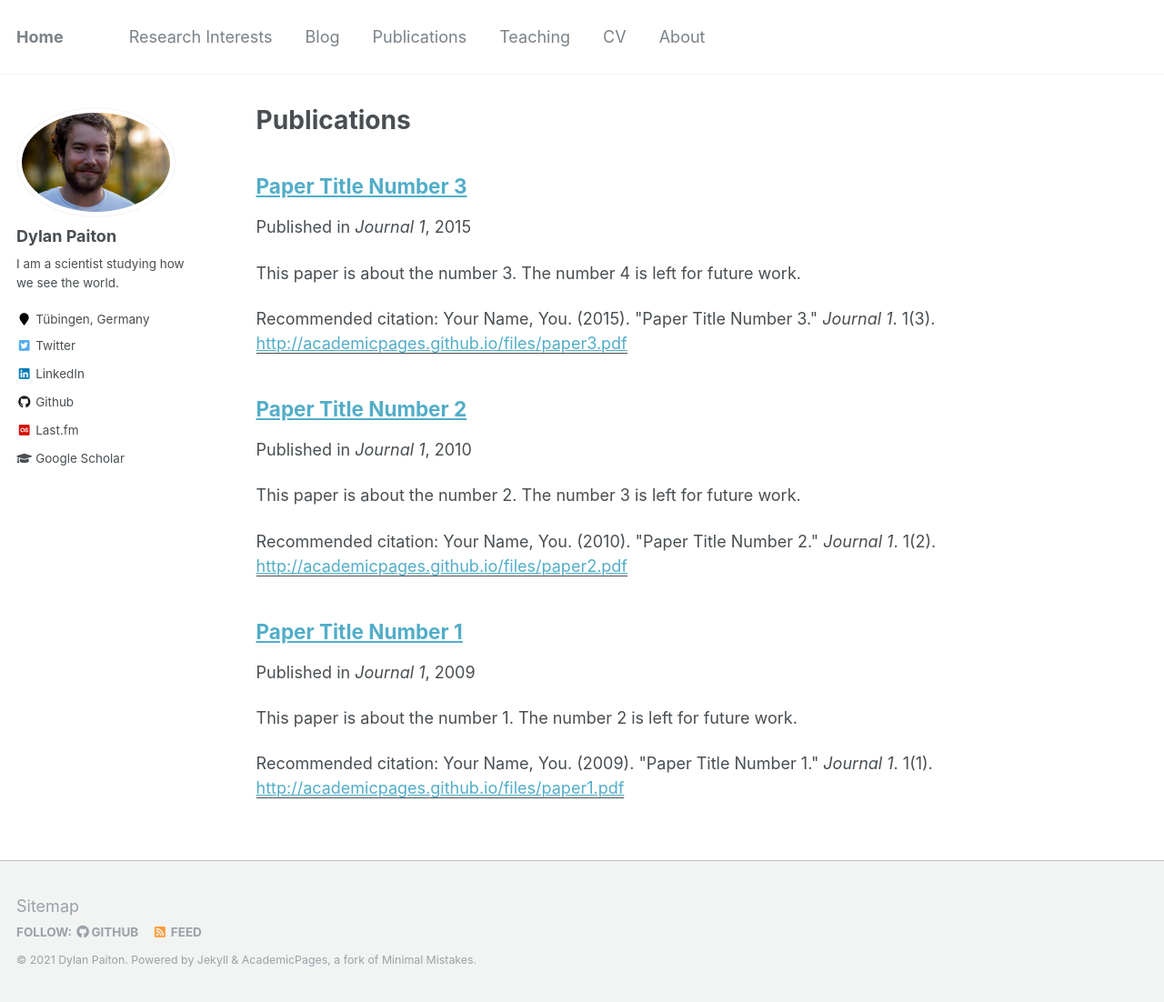
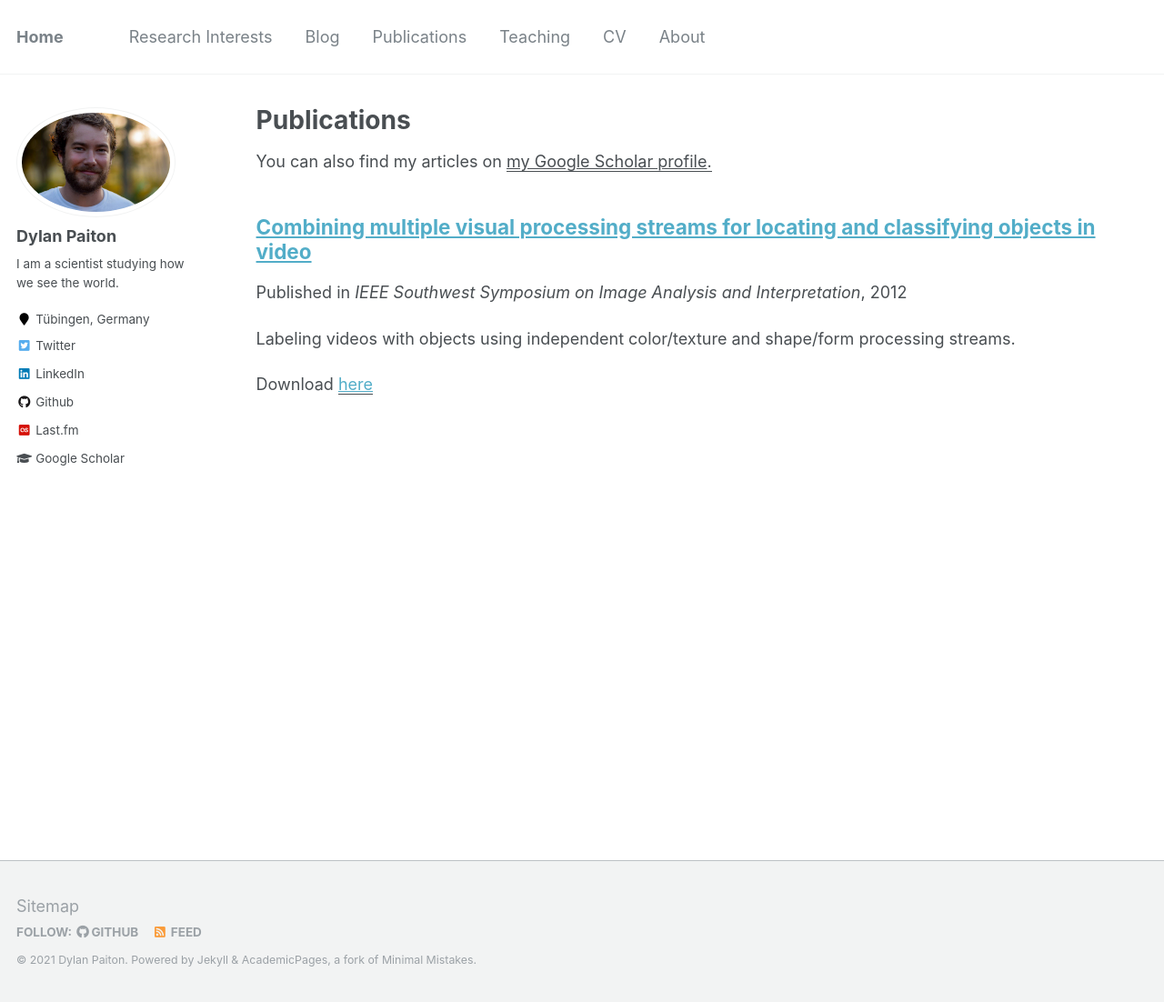
Before and after one commit to dpaiton/dpaiton.github.io, a Jekyll site: the page built from _pages/publications.md, in a window 1280 px wide and 1102 px high. Shown: the whole window at 91% size. Built offline with Jekyll 4.4.1, drawn with Linux system fonts in a browser that asks for light colours.

Commit message:
adding publications

````diff
--- a/_pages/publications.md
+++ b/_pages/publications.md
@@ -5,9 +5,7 @@ permalink: /publications/
 author_profile: true
 ---
 
-{% if author.googlescholar %}
-  You can also find my articles on <u><a href="{{author.googlescholar}}">my Google Scholar profile</a>.</u>
-{% endif %}
+You can also find my articles on <u><a href="https://scholar.google.com/citations?hl=en&user=HYQYE3gAAAAJ">my Google Scholar profile</a>.</u>
 
 {% include base_path %}
 
--- a/_publications/2009-10-01-paper-title-number-1.md
+++ /dev/null
@@ -1,15 +0,0 @@
----
-title: "Paper Title Number 1"
-collection: publications
-permalink: /publication/2009-10-01-paper-title-number-1
-excerpt: 'This paper is about the number 1. The number 2 is left for future work.'
-date: 2009-10-01
-venue: 'Journal 1'
-paperurl: 'http://academicpages.github.io/files/paper1.pdf'
-citation: 'Your Name, You. (2009). &quot;Paper Title Number 1.&quot; <i>Journal 1</i>. 1(1).'
----
-This paper is about the number 1. The number 2 is left for future work.
-
-[Download paper here](http://academicpages.github.io/files/paper1.pdf)
-
-Recommended citation: Your Name, You. (2009). "Paper Title Number 1." <i>Journal 1</i>. 1(1).
--- a/_publications/2010-10-01-paper-title-number-2.md
+++ /dev/null
@@ -1,15 +0,0 @@
----
-title: "Paper Title Number 2"
-collection: publications
-permalink: /publication/2010-10-01-paper-title-number-2
-excerpt: 'This paper is about the number 2. The number 3 is left for future work.'
-date: 2010-10-01
-venue: 'Journal 1'
-paperurl: 'http://academicpages.github.io/files/paper2.pdf'
-citation: 'Your Name, You. (2010). &quot;Paper Title Number 2.&quot; <i>Journal 1</i>. 1(2).'
----
-This paper is about the number 2. The number 3 is left for future work.
-
-[Download paper here](http://academicpages.github.io/files/paper2.pdf)
-
-Recommended citation: Your Name, You. (2010). "Paper Title Number 2." <i>Journal 1</i>. 1(2).
--- /dev/null
+++ b/_publications/2012-05-21-combining-multiple.md
@@ -0,0 +1,30 @@
+---
+title: "Combining multiple visual processing streams for locating and classifying objects in video"
+collection: publications
+permalink: /publication/2012-05-21-combining-multiple
+excerpt: 'Labeling videos with objects using independent color/texture and shape/form processing streams.'
+date: 2012-05-21
+venue: 'IEEE Southwest Symposium on Image Analysis and Interpretation'
+paperurl: 'https://ieeexplore.ieee.org/abstract/document/6202450'
+---
+
+[Paper link](https://ieeexplore.ieee.org/abstract/document/6202450)
+
+<strong>Abstract:</strong><br>
+Automated, invariant object detection has proven itself to be a substantial challenge for the artificial intelligence research community. In computer vision, many different benchmarks have been established using whole-image classification based on datasets that are too small to eliminate statistical artifacts. As an alternative, we used a new dataset consisting of ~62GB (on the order of 40,000 2Mpixel frames) of compressed high-definition aerial video, which we employed for both object classification and localization. Our algorithms mimic the processing pathways in primate visual cortex, exploiting color/texture, shape/form and motion. We then combine the data using a clustering technique to produce a final output in the form of labeled bounding boxes around objects of interest in the video. Localization adds additional complexity not generally found in whole-image classification problems. Our results are evaluated qualitatively and quantitatively using a scoring metric that assessed the overlap between our detections and ground-truth.
+
+<strong>Recommended citation:</strong><br>
+DM Paiton, SP Brumby, GT Kenyon, GJ Kunde, KD Perterson, MI Ham, PF Schultz, JS George, "Combining multiple visual processing streams for locating and classifying objects in video," <i>IEEE Southwest Symposium on Image Analysis and Interpretation</i>, 2012, pp. 49-52, doi: 10.1109/SSIAI.2012.6202450.
+
+```
+@INPROCEEDINGS{paiton2012combining,
+  author={Paiton, DM and Brumby, SP and Kenyon, GT and Kunde, GJ and Peterson, KD and Ham, MI and Schultz, PF and George, JS},
+  booktitle={2012 IEEE Southwest Symposium on Image Analysis and Interpretation},
+  title={Combining multiple visual processing streams for locating and classifying objects in video},
+  year={2012},
+  volume={},
+  number={},
+  pages={49-52},
+  doi={10.1109/SSIAI.2012.6202450}
+}
+```
--- a/_publications/2015-10-01-paper-title-number-3.md
+++ /dev/null
@@ -1,15 +0,0 @@
----
-title: "Paper Title Number 3"
-collection: publications
-permalink: /publication/2015-10-01-paper-title-number-3
-excerpt: 'This paper is about the number 3. The number 4 is left for future work.'
-date: 2015-10-01
-venue: 'Journal 1'
-paperurl: 'http://academicpages.github.io/files/paper3.pdf'
-citation: 'Your Name, You. (2015). &quot;Paper Title Number 3.&quot; <i>Journal 1</i>. 1(3).'
----
-This paper is about the number 3. The number 4 is left for future work.
-
-[Download paper here](http://academicpages.github.io/files/paper3.pdf)
-
-Recommended citation: Your Name, You. (2015). "Paper Title Number 3." <i>Journal 1</i>. 1(3).
````
